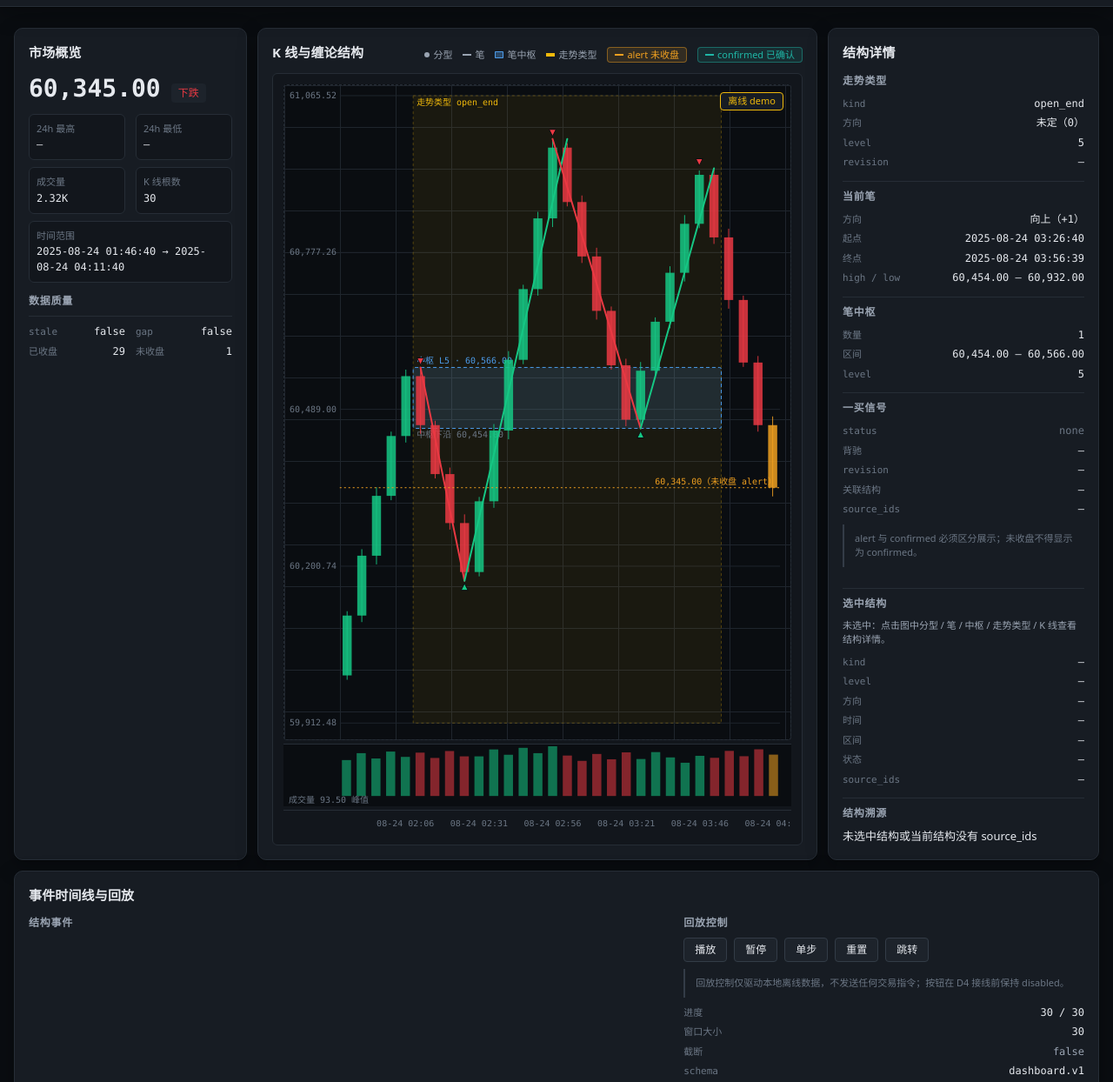
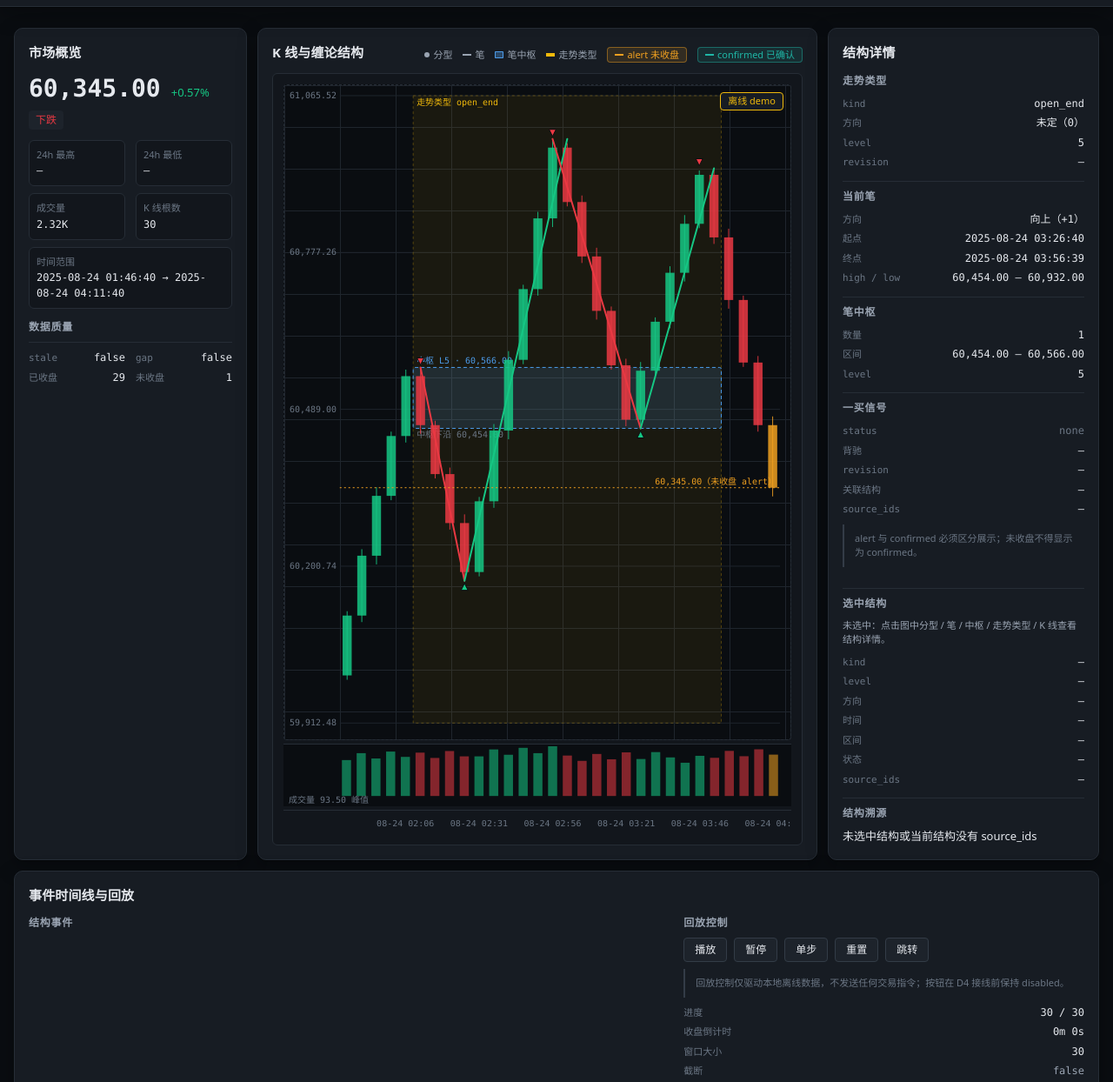
Before and after one commit to nxz1026/Chan_Pattern_Trader, a plain HTML site: page dashboard/index.html in a window 1280 px wide. Shown: the part 48-1292 px from the top of the page at 87% size. Drawn offline with Linux system fonts and the light colour scheme.

Commit message:
feat: add dashboard watch metrics foundation

```diff
--- a/dashboard/dashboard.js
+++ b/dashboard/dashboard.js
@@ -362,6 +362,19 @@
     const lastPrice = num(market.last_price);
     setText("[data-testid=market-last-price]", lastPrice === null ? "—" : formatPrice(lastPrice));
     const last = candles.length ? candles[candles.length - 1] : null;
+    const first = candles.length ? candles[0] : null;
+    const changeNode = q("[data-testid=market-change]");
+    if (changeNode) {
+      const change = first && first.open ? ((last.close - first.open) / first.open) * 100 : null;
+      changeNode.textContent = change === null ? "—" : `${change >= 0 ? "+" : ""}${change.toFixed(2)}%`;
+      changeNode.dataset.state = change === null ? "flat" : change >= 0 ? "up" : "down";
+    }
+    const countdownNode = q("[data-testid=close-countdown]");
+    if (countdownNode && last) {
+      const interval = num(market.interval_ms) || 300000;
+      const remaining = Math.max(0, last.openTime + interval - Date.now());
+      countdownNode.textContent = `${Math.floor(remaining / 60000)}m ${Math.floor((remaining % 60000) / 1000)}s`;
+    }
     const previous = candles.length > 1 ? candles[candles.length - 2] : null;
     const trendDirection = last && previous ? (last.close > previous.close ? 1 : last.close < previous.close ? -1 : 0) : 0;
     setState(
--- a/dashboard/index.html
+++ b/dashboard/index.html
@@ -109,6 +109,7 @@
 
         <div data-testid="market-price" class="market-price">
           <span data-testid="market-last-price" data-field="market.last_price">—</span>
+          <span data-testid="market-change" data-state="flat">—</span>
           <span data-testid="market-price-direction" data-state="flat">持平</span>
         </div>
 
@@ -278,6 +279,7 @@
           </p>
           <dl class="kv">
             <div><dt>进度</dt><dd data-testid="replay-progress">0 / 0</dd></div>
+            <div><dt>收盘倒计时</dt><dd data-testid="close-countdown">—</dd></div>
             <div><dt>窗口大小</dt><dd data-testid="replay-window-size">—</dd></div>
             <div>
               <dt>截断</dt>
```
